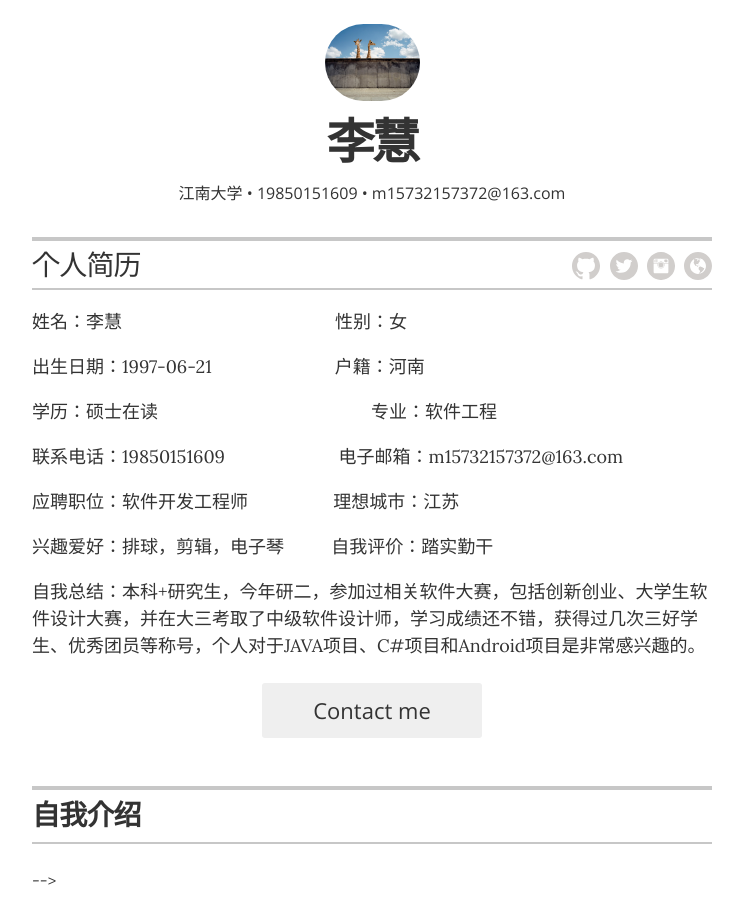
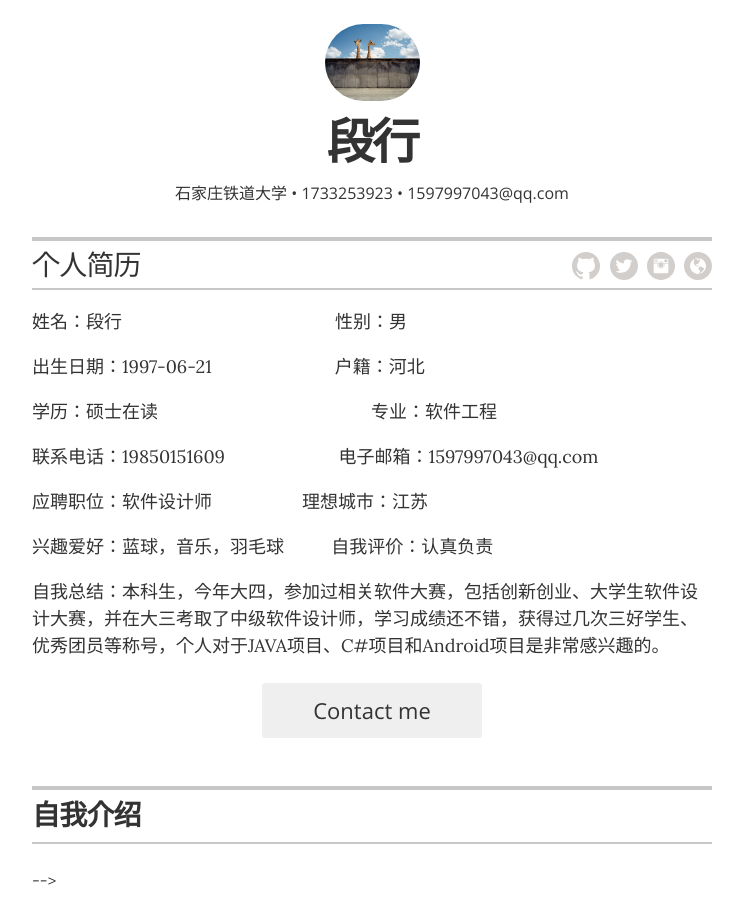
Before and after one commit to Sunand156/Sunand156.github.io, a Jekyll site: the page built from index.html, in a window 1280 px wide and 900 px high. Shown: the whole window, without its empty margins (268-1011 px from the left). Built offline with Jekyll 4.4.1, drawn with Linux system fonts in a browser that asks for light colours.

Commit message:
Update _config.yml

```diff
--- a/_config.yml
+++ b/_config.yml
@@ -1,5 +1,5 @@
 # Site settings
-title: "李慧的个人主页"
+title: "段行的个人主页"
 description: "个人主页"
 
 # Build settings
@@ -10,26 +10,26 @@ sass:
 
 # Resume settings
 resume_avatar:                  "true"
-resume_name:                    "李慧"
+resume_name:                    "段行"
 resume_title:                   "个人简历"
 
 # used for the contact button in _layouts/resume.html
-resume_contact_email:           "m15732157372@163.com"
+resume_contact_email:           "1597997043@qq.com"
 
 # the next two items are used for schema itemprops in _layouts/resume.html
-resume_contact_telephone:       "19850151609"
-resume_contact_address:         "江南大学"
+resume_contact_telephone:       "1733253923"
+resume_contact_address:         "石家庄铁道大学"
 
-resume_header_contact_info:     "江南大学 • 19850151609 • m15732157372@163.com"
+resume_header_contact_info:     "石家庄铁道大学 • 1733253923 • 1597997043@qq.com"
 display_header_contact_info:    "true"
 
-resume_header_intro: "<p>姓名：李慧 &nbsp;&nbsp;&nbsp;&nbsp;&nbsp;&nbsp;&nbsp;&nbsp;&nbsp;&nbsp;&nbsp;&nbsp;&nbsp;&nbsp;&nbsp;&nbsp;&nbsp;&nbsp;&nbsp;&nbsp;&nbsp;&nbsp;&nbsp;&nbsp;&nbsp;&nbsp;&nbsp;&nbsp;&nbsp;&nbsp;&nbsp;&nbsp;&nbsp;&nbsp;&nbsp;&nbsp;&nbsp;&nbsp;&nbsp;&nbsp;&nbsp;&nbsp;&nbsp; 性别：女</p>
-<p>出生日期：1997-06-21 &nbsp;&nbsp;&nbsp;&nbsp;&nbsp;&nbsp;&nbsp;&nbsp;&nbsp;&nbsp;&nbsp;&nbsp;&nbsp;&nbsp;&nbsp;&nbsp;&nbsp;&nbsp;&nbsp;&nbsp;&nbsp;&nbsp;&nbsp;&nbsp; 户籍：河南</p>
+resume_header_intro: "<p>姓名：段行 &nbsp;&nbsp;&nbsp;&nbsp;&nbsp;&nbsp;&nbsp;&nbsp;&nbsp;&nbsp;&nbsp;&nbsp;&nbsp;&nbsp;&nbsp;&nbsp;&nbsp;&nbsp;&nbsp;&nbsp;&nbsp;&nbsp;&nbsp;&nbsp;&nbsp;&nbsp;&nbsp;&nbsp;&nbsp;&nbsp;&nbsp;&nbsp;&nbsp;&nbsp;&nbsp;&nbsp;&nbsp;&nbsp;&nbsp;&nbsp;&nbsp;&nbsp;&nbsp; 性别：男</p>
+<p>出生日期：1997-06-21 &nbsp;&nbsp;&nbsp;&nbsp;&nbsp;&nbsp;&nbsp;&nbsp;&nbsp;&nbsp;&nbsp;&nbsp;&nbsp;&nbsp;&nbsp;&nbsp;&nbsp;&nbsp;&nbsp;&nbsp;&nbsp;&nbsp;&nbsp;&nbsp; 户籍：河北</p>
 <p>学历：硕士在读 &nbsp;&nbsp;&nbsp;&nbsp;&nbsp;&nbsp;&nbsp;&nbsp;&nbsp;&nbsp;&nbsp;&nbsp;&nbsp;&nbsp;&nbsp;&nbsp;&nbsp;&nbsp;&nbsp;&nbsp;&nbsp;&nbsp;&nbsp;&nbsp;&nbsp;&nbsp;&nbsp;&nbsp;&nbsp;&nbsp;&nbsp;&nbsp;&nbsp;&nbsp;&nbsp;&nbsp;&nbsp;&nbsp;&nbsp;&nbsp;&nbsp;&nbsp;&nbsp; 专业：软件工程</p>
-<p>联系电话：19850151609 &nbsp;&nbsp;&nbsp;&nbsp;&nbsp;&nbsp;&nbsp;&nbsp;&nbsp;&nbsp;&nbsp;&nbsp;&nbsp;&nbsp;&nbsp;&nbsp;&nbsp;&nbsp;&nbsp;&nbsp;&nbsp;&nbsp; 电子邮箱：m15732157372@163.com</p>
-<p>应聘职位：软件开发工程师 &nbsp;&nbsp;&nbsp;&nbsp;&nbsp;&nbsp;&nbsp;&nbsp;&nbsp;&nbsp;&nbsp;&nbsp;&nbsp;&nbsp;&nbsp;&nbsp;&nbsp;理想城市：江苏 </p>
-<p>兴趣爱好：排球，剪辑，电子琴 &nbsp;&nbsp;&nbsp;&nbsp; &nbsp;&nbsp;&nbsp;&nbsp;自我评价：踏实勤干</p>
-<p>自我总结：本科+研究生，今年研二，参加过相关软件大赛，包括创新创业、大学生软件设计大赛，并在大三考取了中级软件设计师，学习成绩还不错，获得过几次三好学生、优秀团员等称号，个人对于JAVA项目、C#项目和Android项目是非常感兴趣的。</p>"
+<p>联系电话：19850151609 &nbsp;&nbsp;&nbsp;&nbsp;&nbsp;&nbsp;&nbsp;&nbsp;&nbsp;&nbsp;&nbsp;&nbsp;&nbsp;&nbsp;&nbsp;&nbsp;&nbsp;&nbsp;&nbsp;&nbsp;&nbsp;&nbsp; 电子邮箱：1597997043@qq.com</p>
+<p>应聘职位：软件设计师 &nbsp;&nbsp;&nbsp;&nbsp;&nbsp;&nbsp;&nbsp;&nbsp;&nbsp;&nbsp;&nbsp;&nbsp;&nbsp;&nbsp;&nbsp;&nbsp;&nbsp;&nbsp;理想城市：江苏 </p>
+<p>兴趣爱好：蓝球，音乐，羽毛球 &nbsp;&nbsp;&nbsp;&nbsp; &nbsp;&nbsp;&nbsp;&nbsp;自我评价：认真负责</p>
+<p>自我总结：本科生，今年大四，参加过相关软件大赛，包括创新创业、大学生软件设计大赛，并在大三考取了中级软件设计师，学习成绩还不错，获得过几次三好学生、优秀团员等称号，个人对于JAVA项目、C#项目和Android项目是非常感兴趣的。</p>"
 
 # use "yes" to display the email contact button,
 # "no" to display an "I'm not looking for work" message,
@@ -52,13 +52,13 @@ resume_section_associations:    true
 # Resume social links
 # uncomment the options you wish to display, and add your own URL
 resume_social_links:
-  resume_github_url:            "https://github.com/Rebecca3150"
-  resume_twitter_url:           "http://twitter.com/xiaxiaoshuH"
+  resume_github_url:            "https://github.com/Sunand156"
+  resume_twitter_url:           "https://www.cnblogs.com/hang-hang/"
   #resume_dribbble_url:          "https://dribbble.com/jag"
   # resume_facebook_url:          "insert Facebook URL here"
   #resume_linkedin_url:          "https://www.linkedin.com/in/joelglovier"
-  resume_instagram_url:         "http://veryins.com/xiaxiaoshubts"
-  resume_website_url:           "https://Rebecca3150.github.io"
+  resume_instagram_url:         ""
+  resume_website_url:           "https://Sunand156.github.io"
   #resume_medium_url:            "https://medium.com/@jglovier"
 resume_print_social_links:      true
 
```
